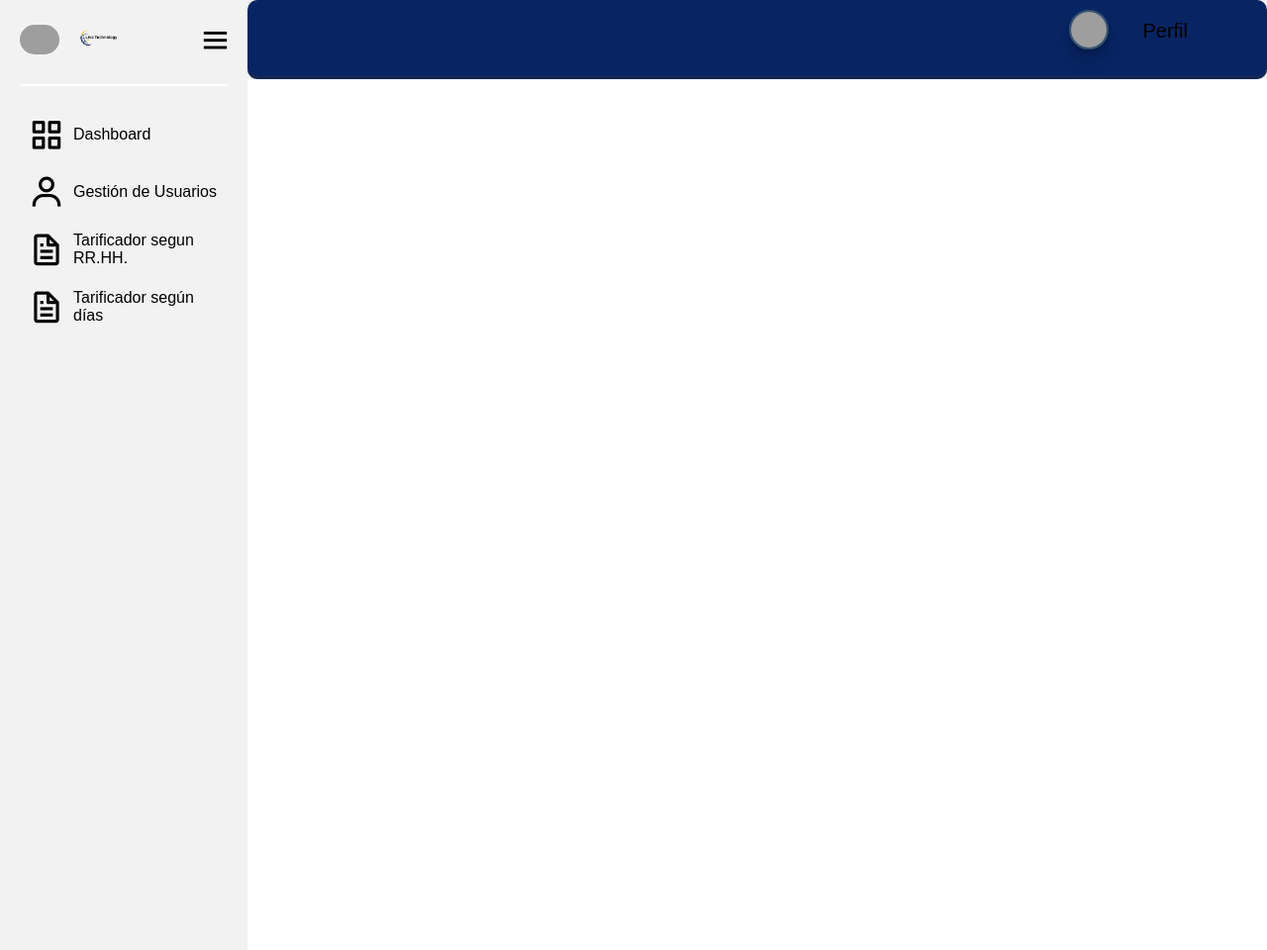
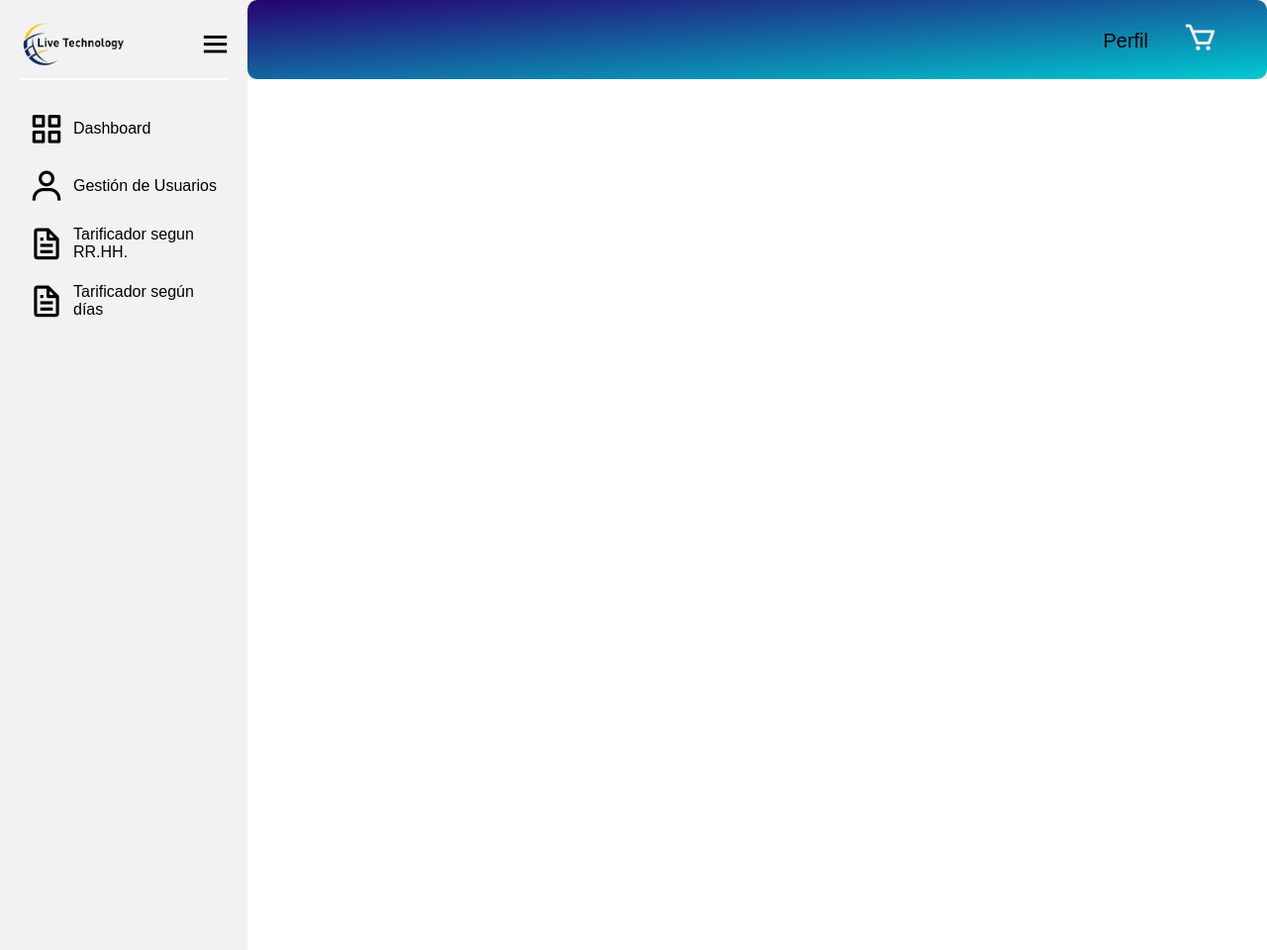
Before and after one commit to Braymora/Live-Technology, a Django app: page /plantilla/ in a window 1280 px wide. Shown: the whole page at 99% size. Run offline with Django 5.2, Linux system fonts and the light colour scheme; some web fonts are replaced; grey boxes are pictures that could not be loaded.

Commit message:
plantilla

```diff
--- a/static/css/plantilla.css
+++ b/static/css/plantilla.css
@@ -57,7 +57,7 @@ body{
 .top-menu .logo img {
     border-radius: 30px;
     transition: width .3s ease;
-    width: 40px;
+    width: 110px;
 }
 
 .top-menu .logo span {
@@ -82,7 +82,7 @@ body{
 
 hr {
     border: solid 1px;
-    margin: 30px auto auto;
+    margin: 10px auto auto;
     color: white;
 }
 
@@ -100,7 +100,7 @@ hr {
     height: 100vh;
     padding-left: 20px;
     padding-right: 20px;
-    padding-top: 25px;
+    padding-top: 20px;
     position: relative;
     transition: all 0.8s ease;
     width: 120px;
@@ -169,8 +169,7 @@ hr {
 
 /*MENU PERFIL USUARIO*/
 .menuUser{
-    background-color: #082563;
-    border-bottom: 4px solid var(--blue-bayoux-900);
+    background: linear-gradient(to bottom right, #270270, #00CAD1);
     box-shadow: rgba(33, 35, 38, 0.1) 0px 10px 10px -10px;
     grid-area: 1 / 2 / 1 / 13;
     height: 80px;
@@ -183,20 +182,18 @@ hr {
     right: 200px;
 }
 
-.imgperfil {
-    border-radius: 30px;
-    border: solid 2px var(--blue-bayoux-700);
-    box-shadow: rgba(0, 0, 0, 0.07) 0px 1px 1px, rgba(0, 0, 0, 0.07) 0px 2px 2px, rgba(0, 0, 0, 0.07) 0px 4px 4px, rgba(0, 0, 0, 0.07) 0px 8px 8px, rgba(0, 0, 0, 0.07) 0px 16px 16px;
-    height: 40px;
+.bx-cart{
+    top: 20px;
     position: absolute;
-    width: 40px;
+    font-size: 35px;
+    right: 50px;
 }
 
 nav{
     height: 100%;
-    margin-top: 20px;
+    margin-top: 30px;
     position: absolute;
-    right: 80px;
+    right: 120px;
 }
 
 nav ul li{
@@ -208,6 +205,8 @@ nav ul li{
     font-size: 20px;
     text-decoration: none;
 }
+
+
 
 /*SUBMENU*/
 .submenu{
--- a/static/css/style.css
+++ b/static/css/style.css
@@ -32,6 +32,7 @@
   list-style-type: none;
   display: flex;
   align-items: center;
+  font-size: 15px;
 }
 
 .nav li {
--- a/templates/plantilla.html
+++ b/templates/plantilla.html
@@ -30,8 +30,7 @@
         <div class="menu-dashboard open">
             <div class="top-menu">
                 <div class="logo">
-                    <img src="{% static 'img/logo30años.jpg' %} " alt="">
-                    <span><img src="{% static 'img/logo-live-technology.png' %}" alt="logo-live-technology"></span>
+                    <img src="{% static 'img/logo-live-technology.png' %}" width="100px" alt="">
                 </div>
                 <div class="toggle">
                     <i class='bx bx-menu'></i>
@@ -64,7 +63,6 @@
         </div>
         <div class="menuUser">
             <div class="contentperfil">
-                <img src="{% static 'img/logoUsuarioo.jpg' %}" alt="" class="imgperfil">
             </div>
                 <nav>
                     <ul>
@@ -76,6 +74,7 @@
                             </ul>
                     </ul>
                 </nav>
+                <i class='bx bx-cart'></i>
         </div>
         <div class="contdatos">
 
```
